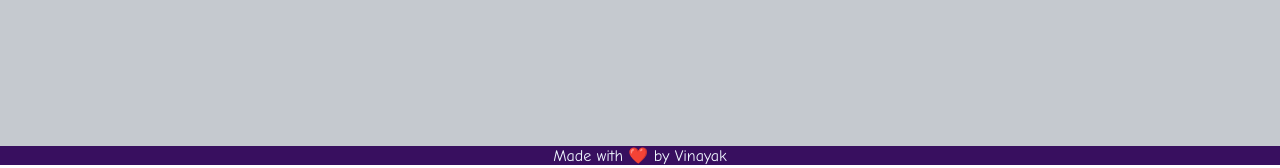
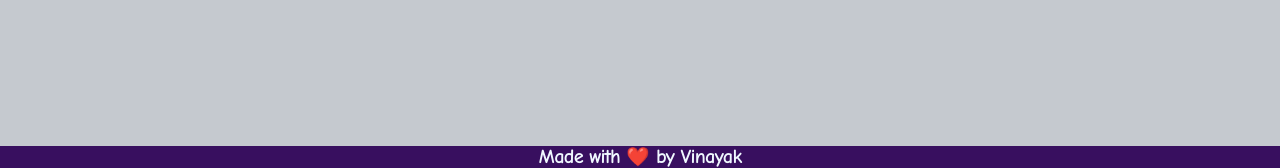
Before and after one commit to VINAYAK0203/TIC-TAC-TOE, a plain HTML site: page index.html in a window 1280 px wide. Shown: the part 729-897 px from the top of the page. Drawn offline with Linux system fonts and the light colour scheme.

Commit message:
Update index.html

```diff
--- a/index.html
+++ b/index.html
@@ -38,7 +38,7 @@
             </div>
         </div>
     </div>
+    <h3 class="copyright">Made with ❤️ by Vinayak</h3>
     <script src="script.js"></script>
 </body>
-<p class="copyright">Made with ❤️ by Vinayak</p>
 </html>
```
